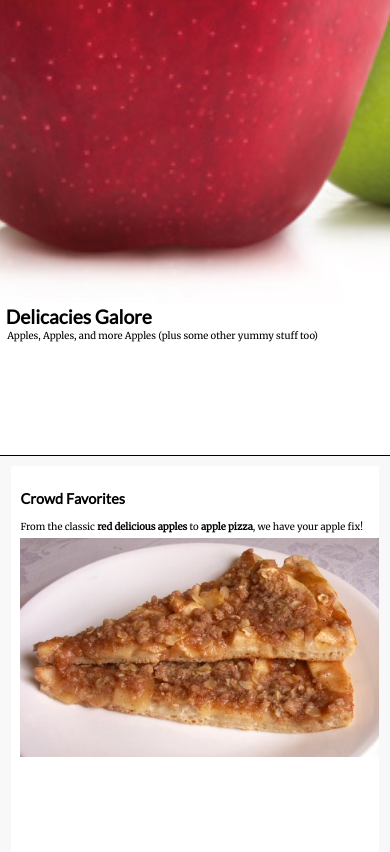
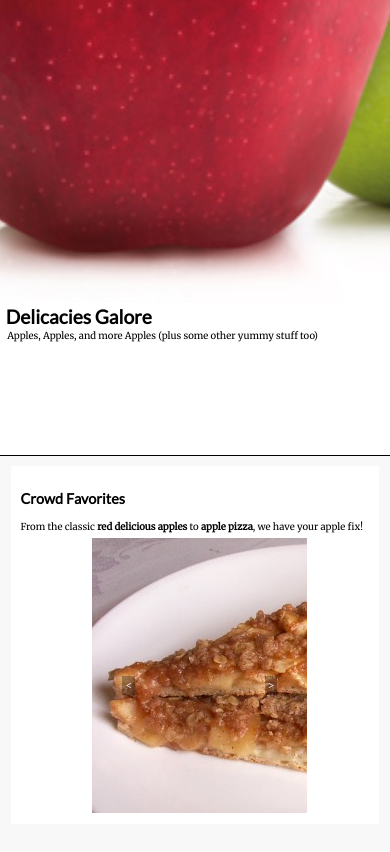
Before and after one commit to neolzh123/CS1300-Final-Project, a plain HTML site: page food.html in a window 390 px wide. Shown: the part 389-1241 px from the top of the page. After the commit the page ends 1213 px from the top, so only its background shows below. Drawn offline with Linux system fonts and the light colour scheme.

Commit message:
Change css of image gallery for homepage
Purpose of change is to fit gallery on mobile

```diff
--- a/styles/image_gallery.css
+++ b/styles/image_gallery.css
@@ -1,34 +1,23 @@
 /* image gallery css*/
 
 /* general format of box div containing image gallery*/
-.box{
+.box {
+    margin: auto;
+    max-width: 60%;
     position: relative;
     overflow: hidden;
-    height: 60vh;
-    width: 100%;
-    background-attachment: fixed;
-    background-repeat: no-repeat;
-    background-position: center;
-    background-size: cover;
 }
 
 /* format images in gallery*/
-.list{
-    height: 82vh;
-    width: 100%;
-    position: absolute;
-    z-index: 1;
-}
-
-#list > img {
-  display: block;
-  max-width: 100%;
-  max-height: 100%;
-  margin: 0 auto;
+#box > img {
+    max-width: 100%;
+    display: block;
+    margin-left: auto;
+    margin-right: auto
 }
 
 /* format buttons in gallery*/
-#buttons{
+#buttons {
     position: absolute;
     z-index: 2;
     width: 100px;
@@ -37,7 +26,7 @@
     left: 50%;
 }
 
-#buttons > span{
+#buttons > span {
     cursor: pointer;
     float: left;
     border: 1px solid #fff;
@@ -48,39 +37,38 @@
     margin-right: 5px;
 }
 
-#buttons .on{
+#buttons .on {
     background: orange;
 }
 
 /* format tabs in gallery*/
-.tab{
-    width: 50px;
-    height: 50px;
+.tab {
+    width: 6%;
     cursor: pointer;
-    display: none;
+    display: block;
     background: rgba(0,0,0,.3);
     color: #fff;
     z-index: 2;
     position: absolute;
     font-weight: bold;
     text-align: center;
-    line-height: 50px;
+    line-height: 200%;
     text-decoration: none;
-    top: 175px;
+    top: 50%;
 }
 
-.tab:hover{
+.tab:hover {
     background: rgba(0,0,0,.7);
 }
 
-#next_image{
+#next_image {
     right: 30px;
 }
 
-#prev_image{
+#prev_image {
     left: 30px;
 }
 
-.box:hover .tab{
+.box:hover .tab {
     display: block;
 }
```
